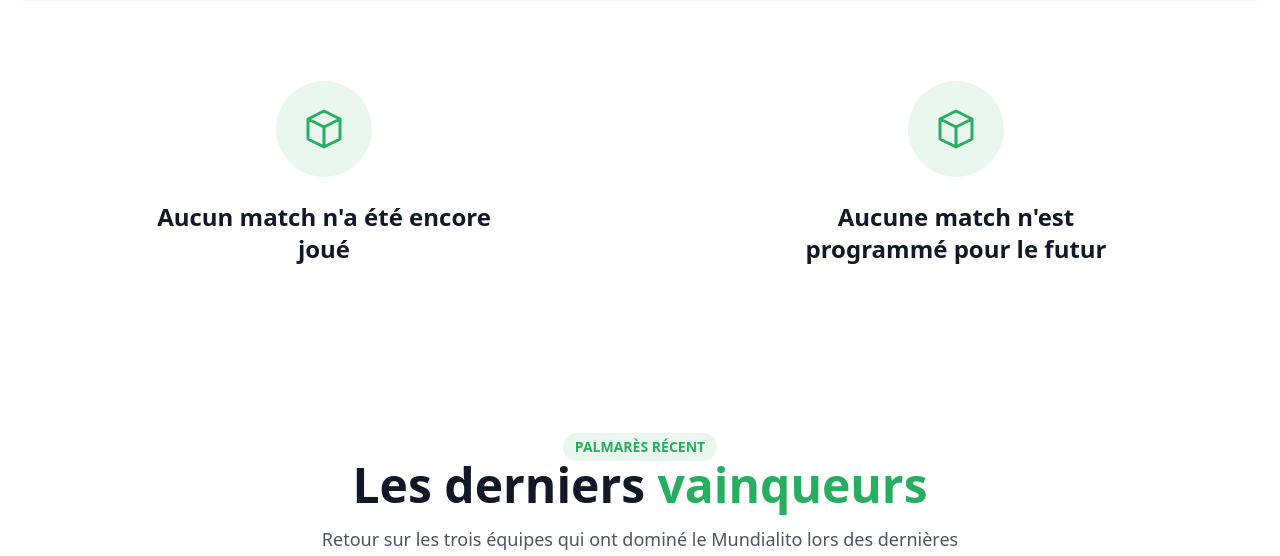
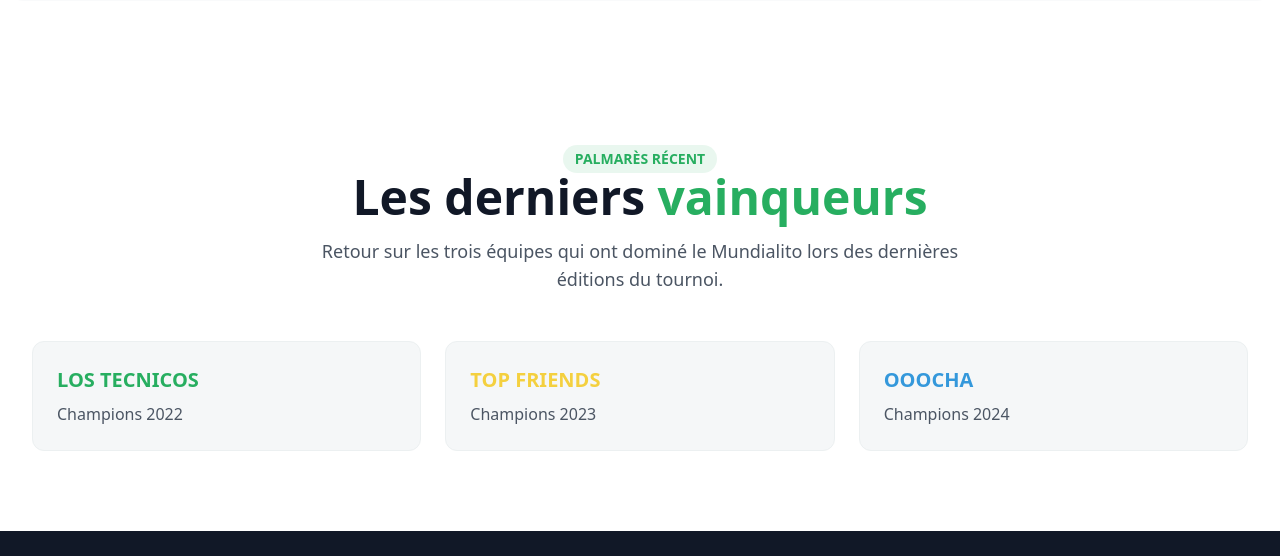
Before and after one commit to thierry509/mundialito, a Laravel app: page / in a window 1280 px wide. Shown: the part 2217-2773 px from the top of the page. Run offline with Laravel 12, Linux system fonts and the light colour scheme; data comes from the database, SQL or seed files in the repository; data that the repository does not hold is empty; some libraries are stand-ins or nearby versions.

Commit message:
Update home.blade.php

```diff
--- a/resources/views/home.blade.php
+++ b/resources/views/home.blade.php
@@ -318,14 +318,13 @@
                         </div>
                     </div>
                 @else
-                    <x-empty message="Aucun match n'a été encore joué" />
                 @endif
                 @if ($nextGame)
                     <div>
                         <h2 class="text-3xl font-bold text-gray-900 mb-6">Prochaine affiche</h2>
                         <div
                             class="bg-gradient-to-r from-primary to-accent rounded-2xl shadow-lg overflow-hidden text-white">
-                            <div class="md:p-6 text-center">
+                            <div class="py-4 px-0 md:p-6 text-center">
                                 <div class="text-lg font-semibold mb-2">{{ gameStage($nextGame->stage) }}</div>
                                 <div class="text-sm bg-white/20 rounded-full px-4 py-1 inline-block mb-6">
                                     {{ formatDate($nextGame->date_time) }}</div>
@@ -387,7 +386,6 @@
                         </div>
                     </div>
                 @else
-                    <x-empty message="Aucune match n'est programmé pour le futur" />
                 @endif
             </div>
         </section>
```
